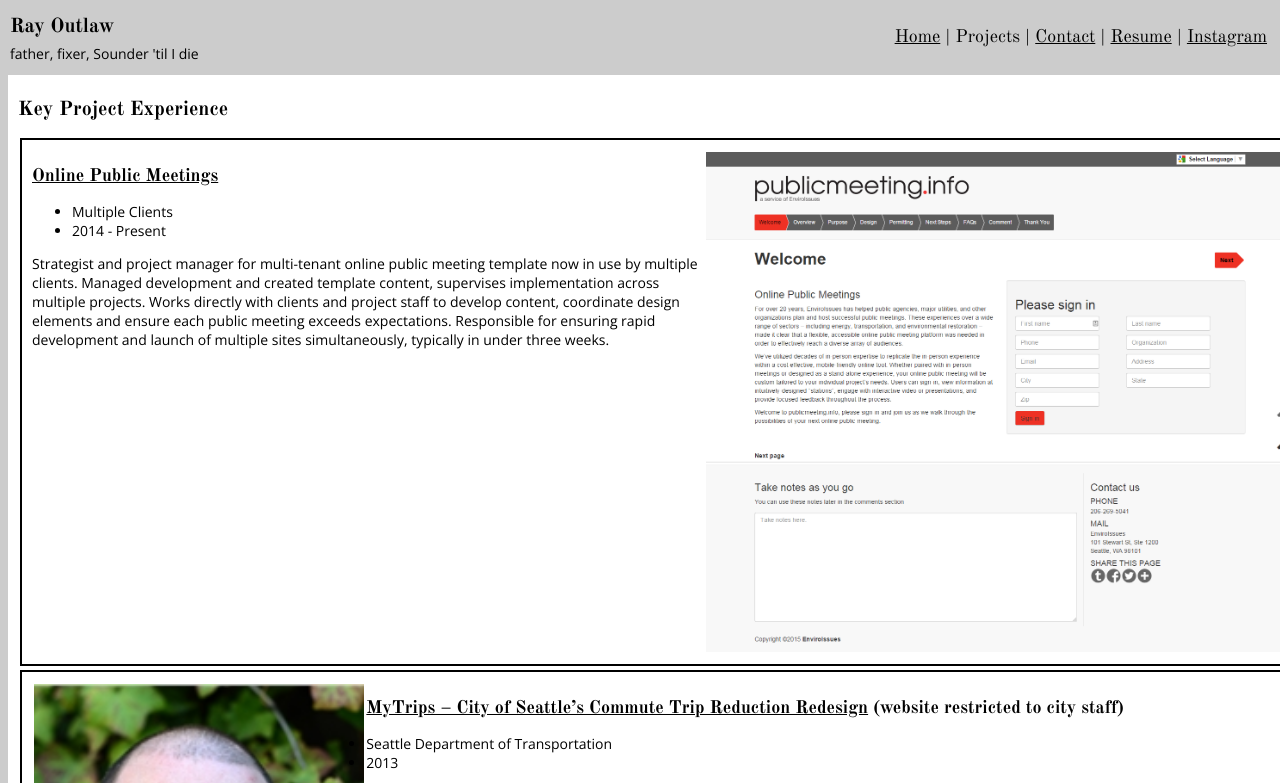
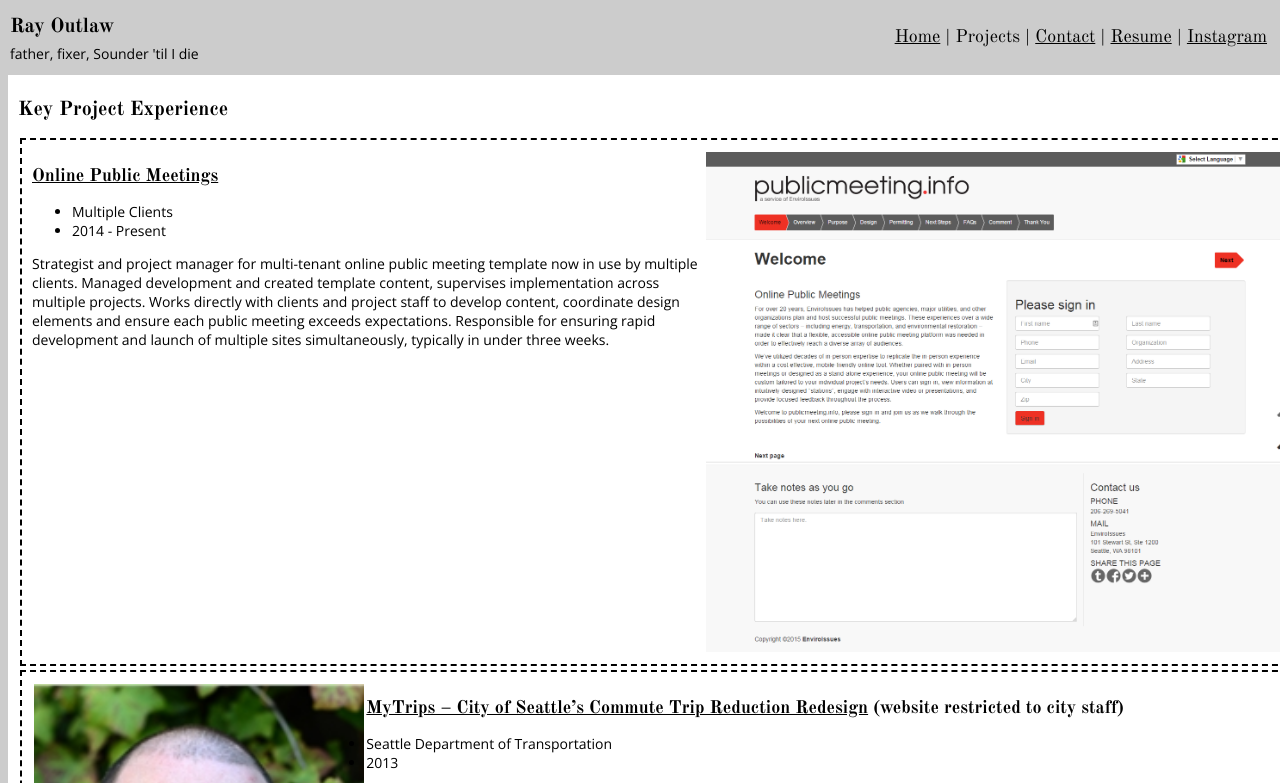
Before and after one commit to routlaw/TestWebsite, a plain HTML site: page projects.html in a window 1280 px wide. Shown: the top 783 px of the page. Drawn offline with nearby package versions, Linux system fonts and the light colour scheme.

Commit message:
Modified CSS border style to dashes

```diff
--- a/style.css
+++ b/style.css
@@ -25,14 +25,12 @@ body {
 }
 .projects{
     background:white;
-    border:black;
-    border-style:solid;
+    border-style:dashed;
     border-width:2px;
     float:left;
     padding:10px;
     margin:2px;
     width: 100%;
-
 }
 h1 {
     font-family: 'Old Standard TT', serif;
```
